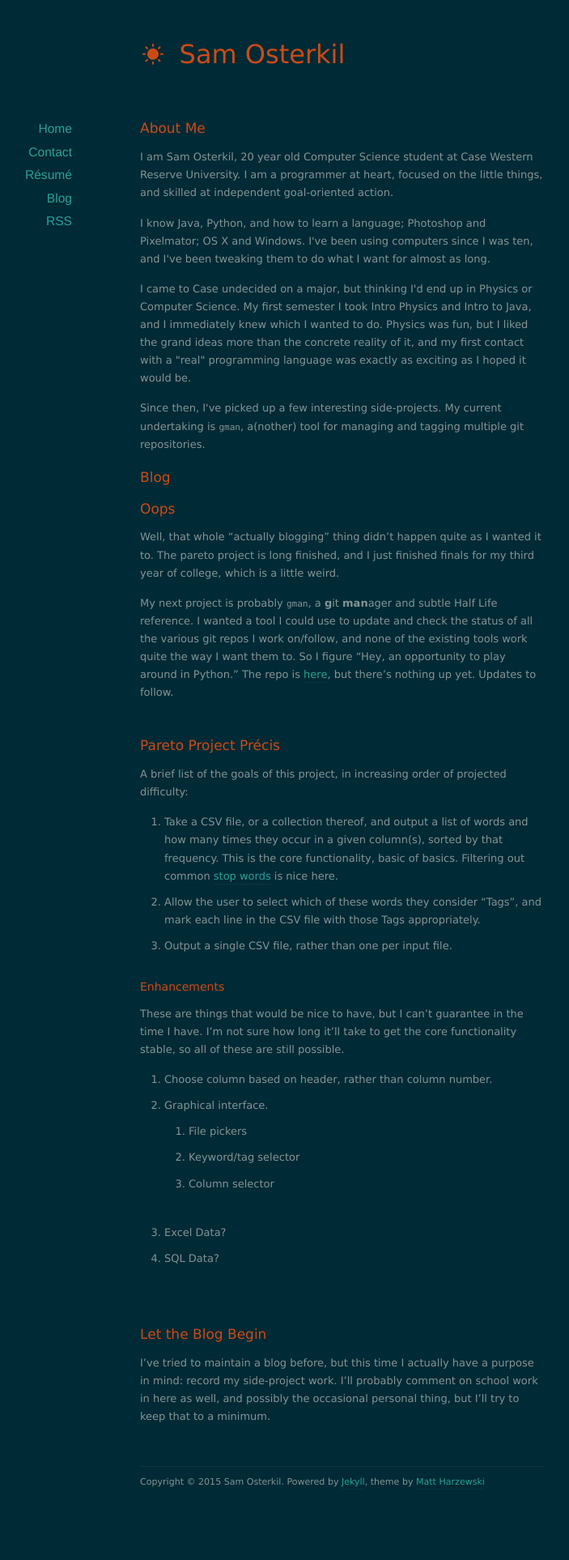
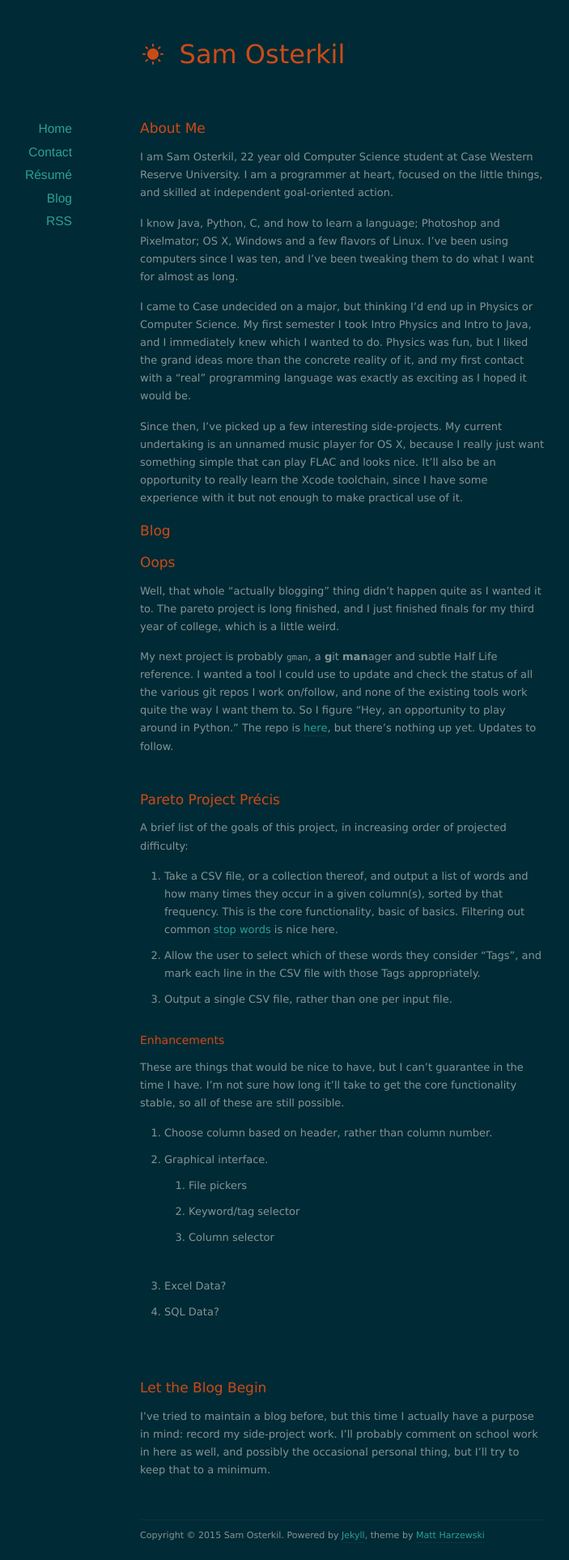
Before and after one commit to sposterkil/sposterkil.github.io, a Jekyll site: the page built from index.html, in a window 1280 px wide. Shown: the whole page at 81% size, without its empty margins (217-920 px from the left). Built offline with Jekyll 4.4.1, drawn with Linux system fonts in a browser that asks for light colours; nearby versions of some CDN libraries; the list of posts is cut into pages by our own code; before the commit the page ends 1860 px from its top, so only the background shows below that.

Commit message:
Updated the main page

```diff
--- a/_includes/home.html
+++ b/_includes/home.html
@@ -1,169 +1,9 @@
-<!doctype html>
-<html>
-<head>
-<meta charset="utf-8">
-<meta name="viewport" content="width=device-width, initial-scale=1.0, user-scalable=yes">
-<style>
-h1,
-h2,
-h3,
-h4,
-h5,
-h6,
-p,
-blockquote {
-    margin: 0;
-    padding: 0;
-}
-body {
-    font-family: "Helvetica Neue", Helvetica, "Hiragino Sans GB", Arial, sans-serif;
-    font-size: 13px;
-    line-height: 18px;
-    color: #737373;
-    background-color: white;
-    margin: 10px 13px 10px 13px;
-}
-table {
-	margin: 10px 0 15px 0;
-	border-collapse: collapse;
-}
-td,th {
-	border: 1px solid #ddd;
-	padding: 3px 10px;
-}
-th {
-	padding: 5px 10px;
-}
+<h1 id="aboutme">About Me</h1>
 
-a {
-    color: #0069d6;
-}
-a:hover {
-    color: #0050a3;
-    text-decoration: none;
-}
-a img {
-    border: none;
-}
-p {
-    margin-bottom: 9px;
-}
-h1,
-h2,
-h3,
-h4,
-h5,
-h6 {
-    color: #404040;
-    line-height: 36px;
-}
-h1 {
-    margin-bottom: 18px;
-    font-size: 30px;
-}
-h2 {
-    font-size: 24px;
-}
-h3 {
-    font-size: 18px;
-}
-h4 {
-    font-size: 16px;
-}
-h5 {
-    font-size: 14px;
-}
-h6 {
-    font-size: 13px;
-}
-hr {
-    margin: 0 0 19px;
-    border: 0;
-    border-bottom: 1px solid #ccc;
-}
-blockquote {
-    padding: 13px 13px 21px 15px;
-    margin-bottom: 18px;
-    font-family:georgia,serif;
-    font-style: italic;
-}
-blockquote:before {
-    content:"\201C";
-    font-size:40px;
-    margin-left:-10px;
-    font-family:georgia,serif;
-    color:#eee;
-}
-blockquote p {
-    font-size: 14px;
-    font-weight: 300;
-    line-height: 18px;
-    margin-bottom: 0;
-    font-style: italic;
-}
-code, pre {
-    font-family: Monaco, Andale Mono, Courier New, monospace;
-}
-code {
-    background-color: #fee9cc;
-    color: rgba(0, 0, 0, 0.75);
-    padding: 1px 3px;
-    font-size: 12px;
-    -webkit-border-radius: 3px;
-    -moz-border-radius: 3px;
-    border-radius: 3px;
-}
-pre {
-    display: block;
-    padding: 14px;
-    margin: 0 0 18px;
-    line-height: 16px;
-    font-size: 11px;
-    border: 1px solid #d9d9d9;
-    white-space: pre-wrap;
-    word-wrap: break-word;
-}
-pre code {
-    background-color: #fff;
-    color:#737373;
-    font-size: 11px;
-    padding: 0;
-}
-sup {
-    font-size: 0.83em;
-    vertical-align: super;
-    line-height: 0;
-}
-* {
-	-webkit-print-color-adjust: exact;
-}
-@media screen and (min-width: 914px) {
-    body {
-        width: 854px;
-        margin:10px auto;
-    }
-}
-@media print {
-	body,code,pre code,h1,h2,h3,h4,h5,h6 {
-		color: black;
-	}
-	table, pre {
-		page-break-inside: avoid;
-	}
-}
-</style>
-<title>About Me</title>
+<p>I am Sam Osterkil, 22 year old Computer Science student at Case Western Reserve University. I am a programmer at heart, focused on the little things, and skilled at independent goal-oriented action.</p>
 
-</head>
-<body>
-<h1>About Me</h1>
+<p>I know Java, Python, C, and how to learn a language; Photoshop and Pixelmator; OS X, Windows and a few flavors of Linux. I’ve been using computers since I was ten, and I’ve been tweaking them to do what I want for almost as long.</p>
 
-<p>I am Sam Osterkil, 20 year old Computer Science student at Case Western Reserve University.  I am a programmer at heart, focused on the little things, and skilled at independent goal-oriented action.</p>
+<p>I came to Case undecided on a major, but thinking I’d end up in Physics or Computer Science. My first semester I took Intro Physics and Intro to Java, and I immediately knew which I wanted to do. Physics was fun, but I liked the grand ideas more than the concrete reality of it, and my first contact with a “real” programming language was exactly as exciting as I hoped it would be.</p>
 
-<p>I know Java, Python, and how to learn a language; Photoshop and Pixelmator; OS X and Windows.  I've been using computers since I was ten, and I've been tweaking them to do what I want for almost as long.</p>
-
-<p>I came to Case undecided on a major, but thinking I'd end up in Physics or Computer Science.  My first semester I took Intro Physics and Intro to Java, and I immediately knew which I wanted to do.  Physics was fun, but I liked the grand ideas more than the concrete reality of it, and my first contact with a "real" programming language was exactly as exciting as I hoped it would be.</p>
-
-<p>Since then, I've picked up a few interesting side-projects.  My current undertaking is <code>gman</code>, a(nother) tool for managing and tagging multiple git repositories.</p>
-</body>
-</html>
+<p>Since then, I’ve picked up a few interesting side-projects. My current undertaking is an unnamed music player for OS X, because I really just want something simple that can play FLAC and looks nice. It’ll also be an opportunity to really learn the Xcode toolchain, since I have some experience with it but not enough to make practical use of it.</p>
--- a/index.html
+++ b/index.html
@@ -2,13 +2,8 @@
 layout: default
 title: Sam Osterkil
 ---
-	<div>
-		<h1>About Me</h1>
-			<p>I am Sam Osterkil, 20 year old Computer Science student at Case Western Reserve University.  I am a programmer at heart, focused on the little things, and skilled at independent goal-oriented action.</p>
-			<p>I know Java, Python, and how to learn a language; Photoshop and Pixelmator; OS X and Windows.  I've been using computers since I was ten, and I've been tweaking them to do what I want for almost as long.</p>
-			<p>I came to Case undecided on a major, but thinking I'd end up in Physics or Computer Science.  My first semester I took Intro Physics and Intro to Java, and I immediately knew which I wanted to do.  Physics was fun, but I liked the grand ideas more than the concrete reality of it, and my first contact with a "real" programming language was exactly as exciting as I hoped it would be.</p>
-			<p>Since then, I've picked up a few interesting side-projects.  My current undertaking is <code>gman</code>, a(nother) tool for managing and tagging multiple git repositories.</p>
-	</div>
+{% include home.html %}
+<section></section>
 	<div>
 		<h1>Blog</h1>
 	</div>
```
Also changed, not shown: _includes/home.md (+5 -5 lines).
